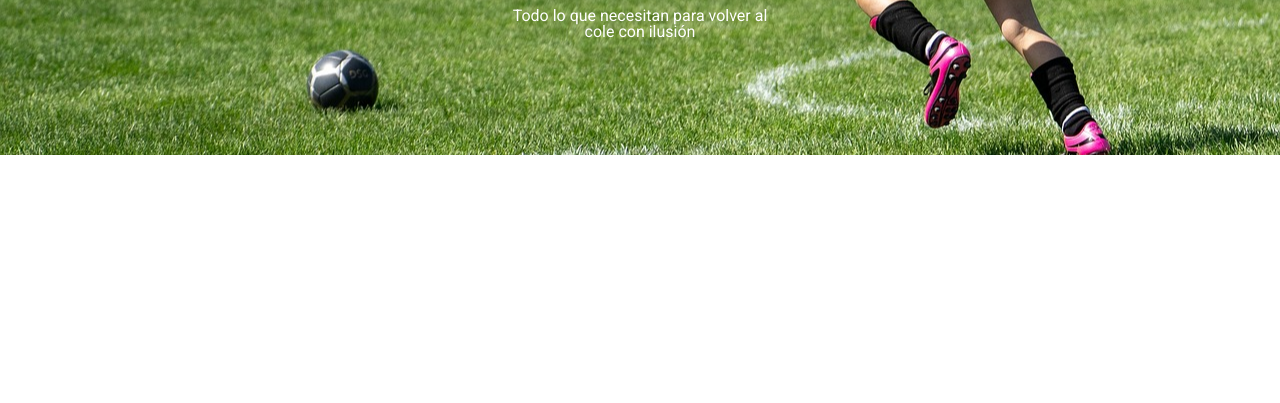
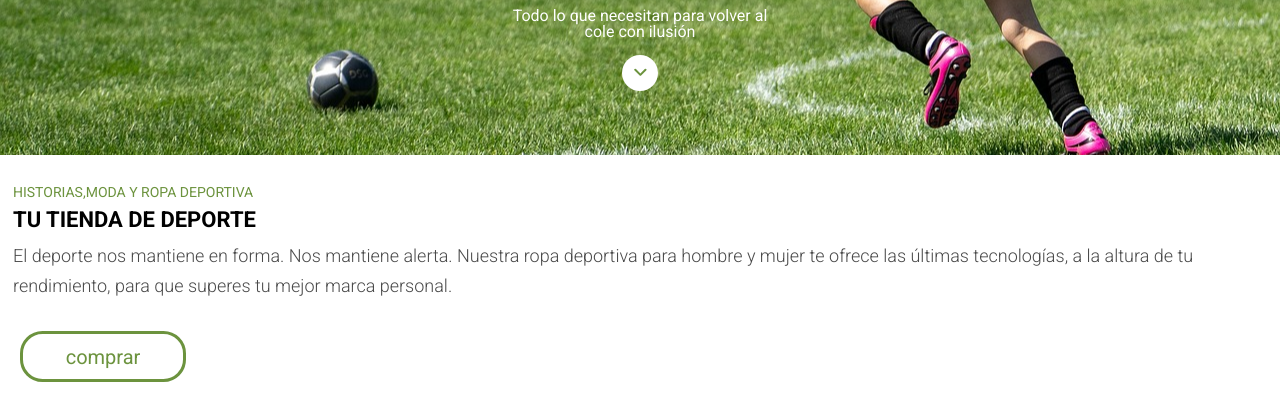
Before and after one commit to cristinazyr/Repaso, a website built with Vite: page Evaluación_modulo_1/src/index.html in a window 1280 px wide. Shown: the part 397-800 px from the top of the page. Built offline with nearby package versions, Linux system fonts and the light colour scheme.

Commit message:
shop done

```diff
--- a/Evaluación_modulo_1/src/index.html
+++ b/Evaluación_modulo_1/src/index.html
@@ -16,10 +16,10 @@
 
 <body>
 
-  <header>
+  <header class="header">
     <div class="header__logo">
-      <a href="http://adalab.es"></a>
-      <img class="header__menu" src="images/ico-menu.svg" alt="">
+      <a href="http://adalab.es">
+        <img class="header__menu" src="images/ico-menu.svg" alt=""></a>
 
       <div class="header__box">
         <p class="header__title">comienzos
@@ -27,18 +27,28 @@
         <p class="header__title">compartidos</p>
         <p class="header__text">Todo lo que necesitan para volver al cole con ilusión</p>
       </div>
-
-      <div></div>
+      <div class="header__botton">
+        <div class="header__scroll">
+          <a href="#shop">
+            <img class="header__scroll-image" src="images/ico-scroll-down.svg" alt="flecha">
+          </a>
+        </div>
+      </div>
     </div>
 
   </header>
 
   <main>
-    <article>
-      <h3></h3>
-      <h2></h2>
-      <p></p>
+    <article class="shop">
+      <h3 class="shop__title-1">historias,moda y ropa deportiva</h3>
+      <h2 class="shop__title-2">tu tienda de deporte</h2>
+      <p class="shop__text">El deporte nos mantiene en forma. Nos mantiene alerta. Nuestra ropa deportiva para hombre y
+        mujer te ofrece las
+        últimas tecnologías, a la altura de tu rendimiento, para que superes tu mejor marca personal.</p>
     </article>
+    <div class="shop__btn">
+      <a class="shop__btn-link" href="">comprar</a>
+    </div>
   </main>
   <footer></footer>
 
--- a/Evaluación_modulo_1/src/scss/layout/_header.scss
+++ b/Evaluación_modulo_1/src/scss/layout/_header.scss
@@ -1,3 +1,5 @@
+
+
 .header__logo{
     background-image: url(/images/cover.jpeg);
     height: 552px;
@@ -39,3 +41,24 @@
 
     align-items: center;
 }
+.header__scroll{
+    background-color: white;
+    border-radius:50% ;
+    width: 36px;
+    height: 36px;
+    text-align: center;
+    align-content: center;
+
+
+
+}
+.header__scroll-image{
+    width: 13px;
+    height: 11px;
+
+}
+.header__botton{
+    display: flex;
+    justify-content: center;
+    margin-top: 15px;
+}
--- a/Evaluación_modulo_1/src/scss/layout/_shop.scss
+++ b/Evaluación_modulo_1/src/scss/layout/_shop.scss
@@ -0,0 +1,47 @@
+.shop{
+    display: flex;
+    flex-direction: column;
+    justify-content: center;
+    padding-left: 13px;
+    margin-top: 30px;
+    gap: 10px;
+
+}
+.shop__title-1{
+    text-transform: uppercase;
+    color: #6c933e;
+    font-size: 14px;
+    font-weight:400;
+}
+.shop__title-2{
+    text-transform: uppercase;
+    font-size: 22px;
+    font-weight: bold;
+}
+.shop__text{
+    padding-right: 1.5em;
+    font-size: 18px;
+    line-height: 30px;
+    color: #4a4a4a;
+    font-weight: 300;
+
+}
+.shop__btn-link{
+    text-decoration: none;
+    color: #6c933e;
+    font-size: 20px;
+    font-weight:400;
+
+}
+.shop__btn{
+    margin-top: 30px;
+    margin-left: 20px;
+    margin-bottom: 15px;
+    align-content: center;
+    text-align: center;
+    background-color: white;
+    width: 160px;
+    height: 45px;
+    border-radius: 22.5px;
+    border:solid #6c933e 3px;
+}
```
